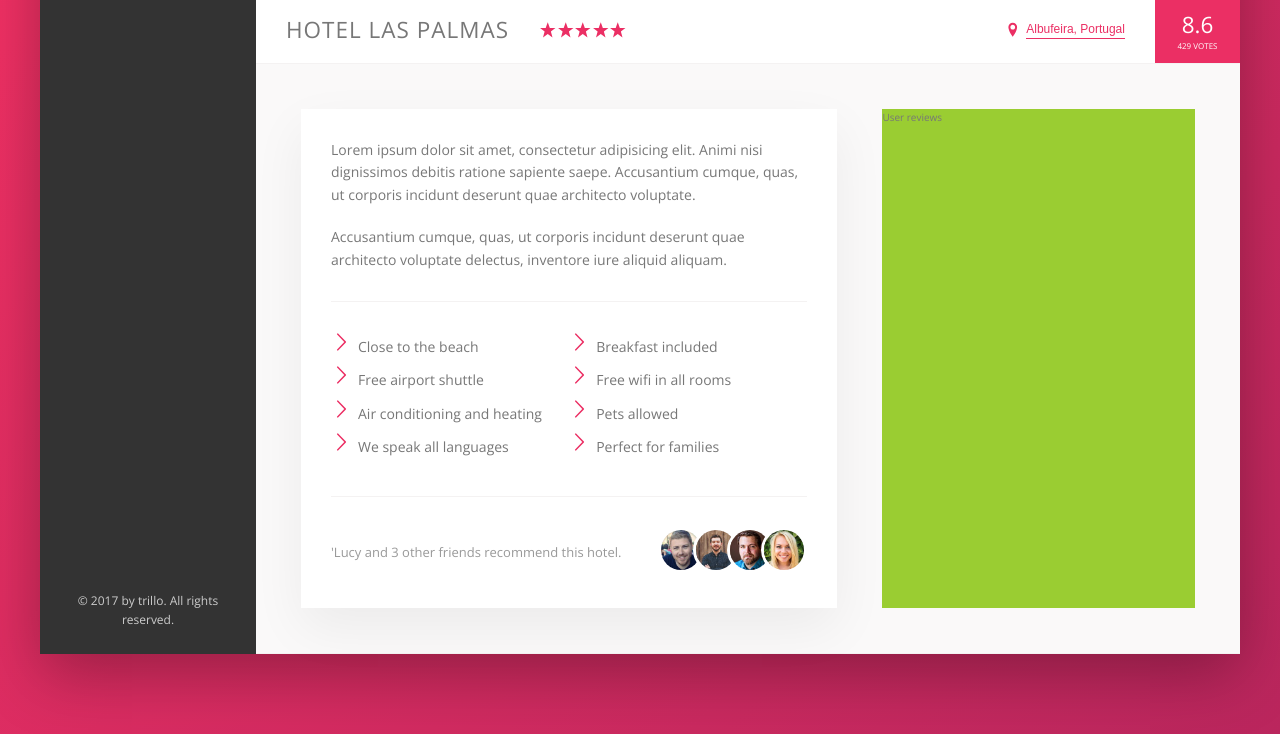
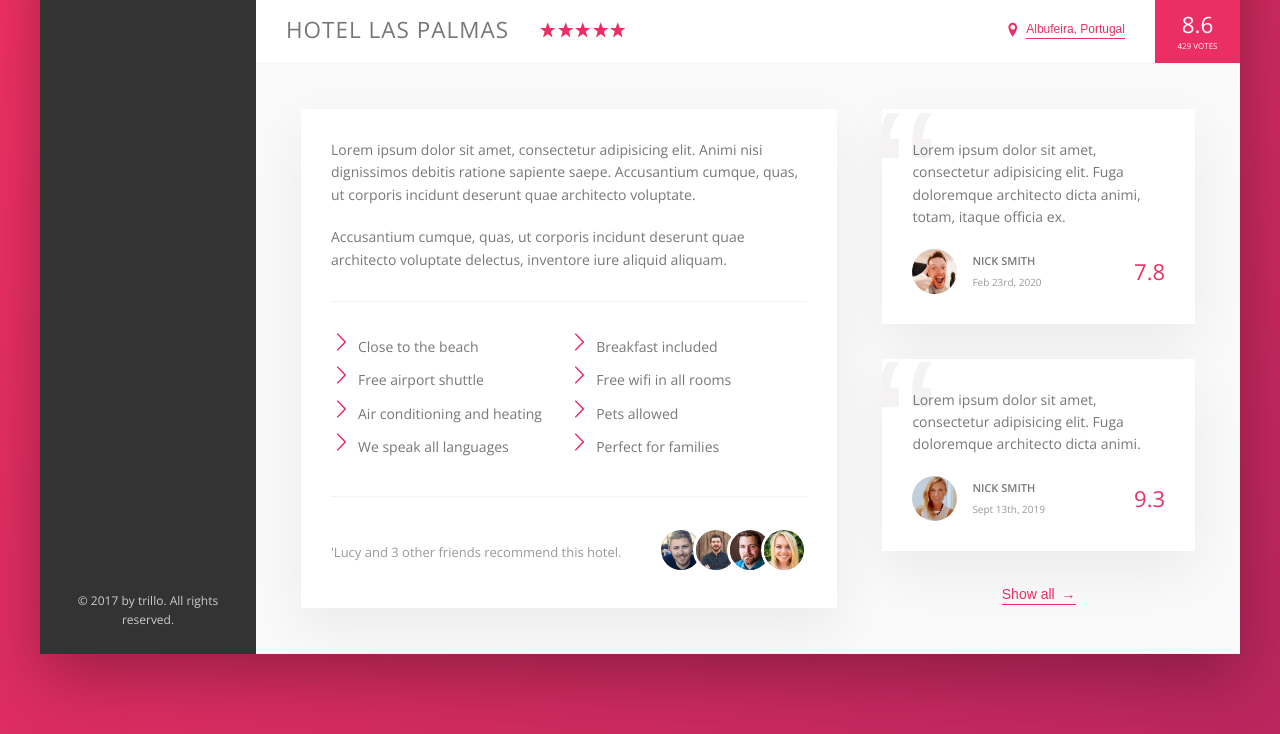
Before and after one commit to milarako/Trillo-Flexbox, a website: page index.html in a window 1280 px wide. Shown: the part 538-1272 px from the top of the page. Drawn offline with nearby package versions, Linux system fonts and the light colour scheme.

Commit message:
build user reviews section

```diff
--- a/index.html
+++ b/index.html
@@ -171,7 +171,34 @@
                         </div>
 
                         <div class="user-reviews">
-                            User reviews
+                            <figure class="review">
+                                <blockquote class="review__text">
+                                    Lorem ipsum dolor sit amet, consectetur adipisicing elit. Fuga doloremque architecto dicta animi, totam, itaque officia ex.
+                                </blockquote>
+                                <figcaption class="review__user">
+                                    <img src="img/user-1.jpg" alt="User 1" class="review__photo">
+                                    <div class="review__user-box">
+                                        <p class="review__user-name">Nick Smith</p>
+                                        <p class="review__user-date">Feb 23rd, 2020</p>
+                                    </div>
+                                    <div class="review__rating">7.8</div>
+                                </figcaption>
+                            </figure>
+
+                            <figure class="review">
+                                <blockquote class="review__text">
+                                    Lorem ipsum dolor sit amet, consectetur adipisicing elit. Fuga doloremque architecto dicta animi.
+                                </blockquote>
+                                <figcaption class="review__user">
+                                    <img src="img/user-2.jpg" alt="User 2" class="review__photo">
+                                    <div class="review__user-box">
+                                        <p class="review__user-name">Nick Smith</p>
+                                        <p class="review__user-date">Sept 13th, 2019</p>
+                                    </div>
+                                    <div class="review__rating">9.3</div>
+                                </figcaption>
+                            </figure>
+                            <button class="btn-inline">Show all <span>&rarr;</span></button>
                         </div>
                     </div>
                 </main>
--- a/sass/_components.scss
+++ b/sass/_components.scss
@@ -272,8 +272,17 @@
         cursor: pointer;
         transition: all .2s;
 
+        & span {
+                margin-left: 3px;
+                transition: margin-left .2s;
+        }
+
         &:hover {
                 color: var(--color-grey-dark-1);
+
+                span {
+                        margin-left: 8px;
+                }
         }
 
         &:focus {
@@ -366,3 +375,66 @@
                 }
         }
 }
+
+////////////////////////////////////////////
+// REVIEWS
+.review {
+        background-color: #fff;
+        box-shadow: var(--shadow-light);
+        padding: 3rem;
+        margin-bottom: 3.5rem;
+        position: relative;
+        overflow: hidden;
+
+        &__text{
+                margin-bottom: 2rem;
+                z-index: 10;
+                position: relative;
+        }
+
+        &__user{
+                display: flex;
+                align-items: center;
+        }
+
+        &__photo{
+                height: 4.5rem;
+                width: 4.5rem;
+                border-radius: 50%;
+                margin-right: 1.5rem;
+        }
+
+        &__user-box{
+                margin-right: auto;
+        }
+
+        &__user-name{
+                font-size: 1.1rem;
+                font-weight: 600;
+                text-transform: uppercase;
+                margin-bottom: .4rem;
+        }
+
+        &__user-date{
+                font-size: 1rem;
+                color: var(--color-grey-dark-3);
+        }
+
+        &__rating{
+                color: var(--color-primary);
+                font-size: 2.2rem;
+                font-weight: 300;
+        }
+
+        &::before {
+                content: "\201C";
+                position: absolute;
+                top: -2.75rem;
+                left: -1rem;
+                line-height: 1;
+                font-size: 20rem;
+                color: var(--color-grey-light-2);
+                font-family: sans-serif;
+                z-index: 1;
+        }
+}
--- a/sass/_layout.scss
+++ b/sass/_layout.scss
@@ -39,6 +39,7 @@
 }
 
 .detail {
+        font-size: 1.4rem;
         display: flex;
         padding: 4.5rem;
         background-color: var(--color-grey-light-1);
@@ -46,7 +47,6 @@
 }
 
 .description {
-        font-size: 1.4rem;
         background-color: #fff;
         box-shadow: var(--shadow-light);
         padding: 3rem;
@@ -55,6 +55,8 @@
 }
 
 .user-reviews {
-        background-color: yellowgreen;
         flex: 1;
+        display: flex;
+        flex-direction: column;
+        align-items: center;
 }
```
Also changed, not shown: css/style.css.
